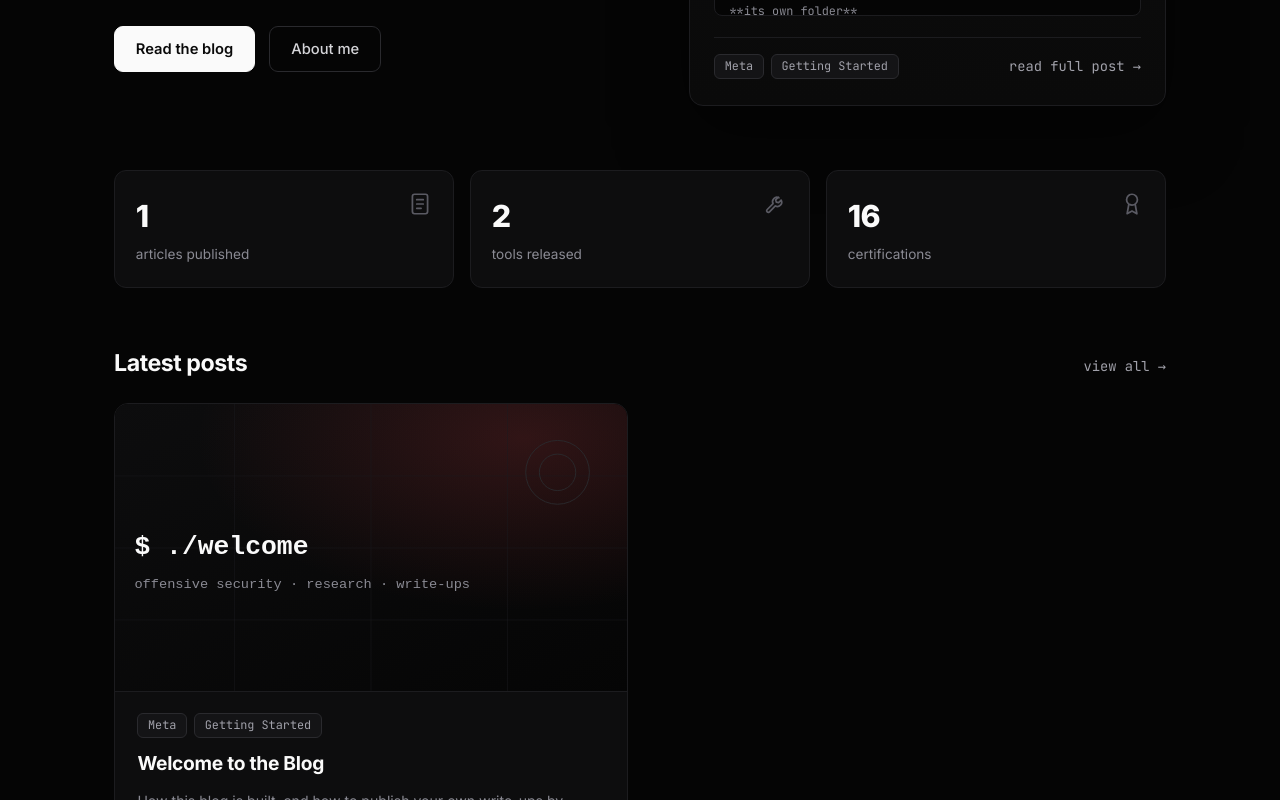
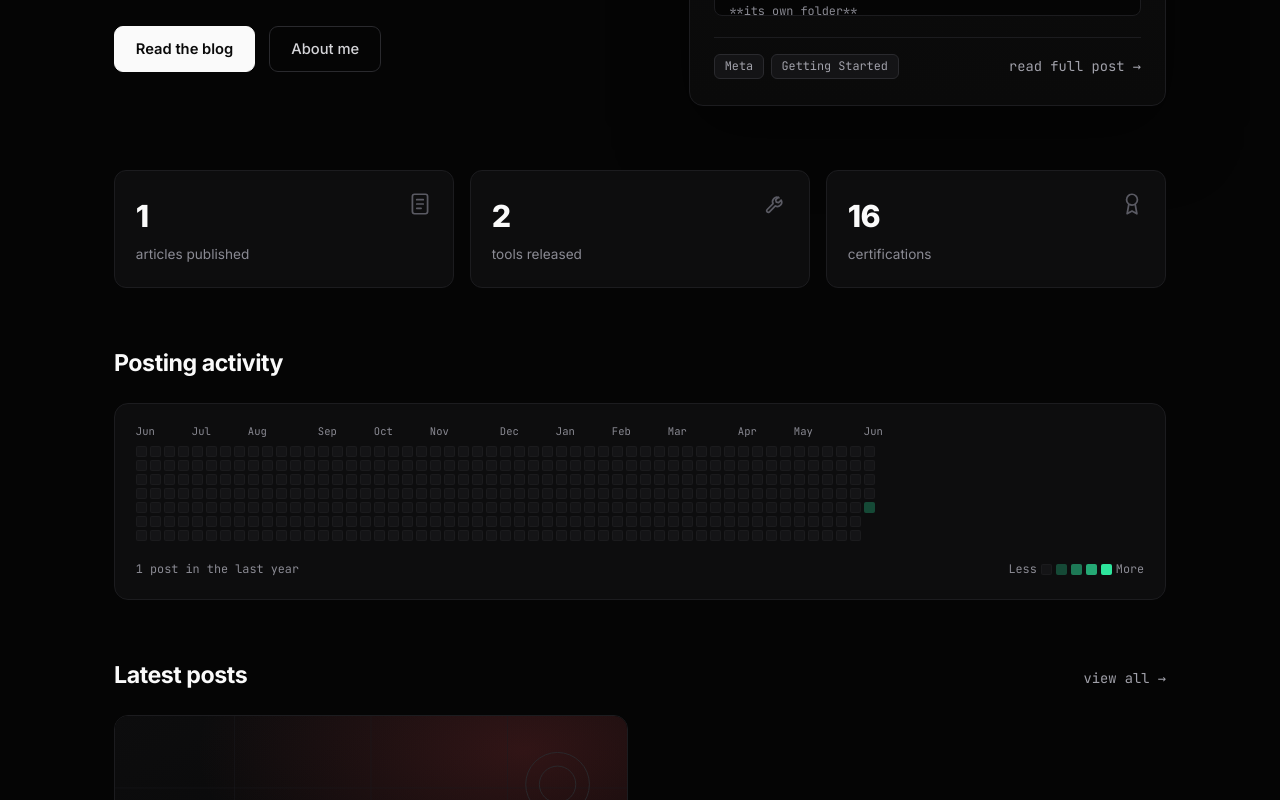
Before and after one commit to ischyr/disruption-blog, a React (Vite) app: page / in a window 1280 px wide. Shown: the part 441-1241 px from the top of the page. Built offline with nearby package versions, Linux system fonts and the light colour scheme.

Commit message:
Added some new features

```diff
--- /dev/null
+++ b/src/components/ContributionHeatmap.jsx
@@ -0,0 +1,110 @@
+import { useMemo } from 'react'
+import { posts } from '../lib/posts'
+
+const MONTHS = ['Jan', 'Feb', 'Mar', 'Apr', 'May', 'Jun', 'Jul', 'Aug', 'Sep', 'Oct', 'Nov', 'Dec']
+const WEEKS = 53
+
+function ymd(d) {
+  const m = String(d.getMonth() + 1).padStart(2, '0')
+  const day = String(d.getDate()).padStart(2, '0')
+  return `${d.getFullYear()}-${m}-${day}`
+}
+
+function level(c) {
+  if (c <= 0) return 0
+  if (c === 1) return 1
+  if (c === 2) return 2
+  if (c === 3) return 3
+  return 4
+}
+
+export default function ContributionHeatmap() {
+  const { weeks, total } = useMemo(() => {
+    const counts = new Map()
+    posts.forEach((p) => {
+      const key = String(p.date).slice(0, 10)
+      counts.set(key, (counts.get(key) || 0) + 1)
+    })
+
+    const today = new Date()
+    today.setHours(0, 0, 0, 0)
+    // span 53 weeks ending this week; the grid starts on a Sunday
+    const totalDays = (WEEKS - 1) * 7 + today.getDay() + 1
+    const cur = new Date(today)
+    cur.setDate(cur.getDate() - (totalDays - 1))
+
+    const days = []
+    let total = 0
+    for (let i = 0; i < totalDays; i++) {
+      const key = ymd(cur)
+      const count = counts.get(key) || 0
+      total += count
+      days.push({ date: new Date(cur), key, count })
+      cur.setDate(cur.getDate() + 1)
+    }
+
+    const weeks = []
+    for (let i = 0; i < days.length; i += 7) weeks.push(days.slice(i, i + 7))
+    return { weeks, total }
+  }, [])
+
+  // a month label above the first week whose first day starts a new month
+  let lastMonth = -1
+  const monthLabels = weeks.map((w) => {
+    const m = w[0].date.getMonth()
+    if (m !== lastMonth) {
+      lastMonth = m
+      return MONTHS[m]
+    }
+    return ''
+  })
+
+  const fmt = (d) => `${MONTHS[d.getMonth()]} ${d.getDate()}, ${d.getFullYear()}`
+
+  return (
+    <div className="heatmap-card">
+      <div className="heatmap-scroll">
+        <div className="heatmap-months">
+          {monthLabels.map((m, i) => (
+            <span key={i} className="heatmap-month">
+              {m}
+            </span>
+          ))}
+        </div>
+        <div className="heatmap-grid">
+          {weeks.map((week, wi) => (
+            <div key={wi} className="heatmap-week">
+              {week.map((day) => (
+                <span
+                  key={day.key}
+                  className="heatmap-cell"
+                  data-level={level(day.count)}
+                  title={`${
+                    day.count === 0
+                      ? 'No posts'
+                      : `${day.count} post${day.count === 1 ? '' : 's'}`
+                  } · ${fmt(day.date)}`}
+                />
+              ))}
+            </div>
+          ))}
+        </div>
+      </div>
+
+      <div className="heatmap-legend">
+        <span>
+          {total} {total === 1 ? 'post' : 'posts'} in the last year
+        </span>
+        <span className="heatmap-scale">
+          Less
+          <span className="heatmap-cell" data-level="0" />
+          <span className="heatmap-cell" data-level="1" />
+          <span className="heatmap-cell" data-level="2" />
+          <span className="heatmap-cell" data-level="3" />
+          <span className="heatmap-cell" data-level="4" />
+          More
+        </span>
+      </div>
+    </div>
+  )
+}
--- a/src/data/videos.js
+++ b/src/data/videos.js
@@ -3,18 +3,13 @@
 // automatically from the ID.
 export const videos = [
   {
-    id: 'aircAruvnKk',
-    title: 'Example — replace with your video',
-    description: 'Swap these entries for your real uploads from the channel.',
+    id: 'kulrRKQ4kcQ',
+    title: 'HackTheBox - Fluffy ( Active Directory )',
+    description: 'Easy Windows machine from Hack The Box: https://www.hackthebox.com/machines/fluffy',
   },
   {
-    id: '8jLOx1hD3_o',
-    title: 'Example — another upload',
-    description: 'Each card links to the video and opens an in-page player.',
-  },
-  {
-    id: 'rfscVS0vtbw',
-    title: 'Example — a third one',
-    description: 'Add as many as you like; newest first looks best.',
+    id: 'aKLV6hLGgD0',
+    title: 'HackTheBox - Sauna ( Active Directory )',
+    description: 'Easy Windows machine from Hack The Box: https://www.hackthebox.com/machines/sauna',
   },
 ]
--- a/src/index.css
+++ b/src/index.css
@@ -1558,6 +1558,84 @@ a {
   border-color: #3a3a40;
 }
 
+/* ── Contribution heatmap ─────────────────────────────────────────── */
+.activity {
+  margin-bottom: 3.5rem;
+}
+
+.heatmap-card {
+  background: var(--panel);
+  border: 1px solid var(--border);
+  border-radius: 14px;
+  padding: 1.2rem 1.3rem;
+}
+
+.heatmap-scroll {
+  overflow-x: auto;
+  padding-bottom: 0.3rem;
+}
+
+.heatmap-months {
+  display: flex;
+  gap: 3px;
+  margin-bottom: 5px;
+}
+
+.heatmap-month {
+  flex: 0 0 11px;
+  width: 11px;
+  font-family: var(--font-mono);
+  font-size: 0.66rem;
+  color: var(--muted);
+  white-space: nowrap;
+  overflow: visible;
+}
+
+.heatmap-grid {
+  display: flex;
+  gap: 3px;
+  width: max-content;
+}
+
+.heatmap-week {
+  display: flex;
+  flex-direction: column;
+  gap: 3px;
+}
+
+.heatmap-cell {
+  flex: 0 0 11px;
+  width: 11px;
+  height: 11px;
+  border-radius: 2px;
+  background: var(--panel-2);
+  border: 1px solid rgba(255, 255, 255, 0.03);
+  display: inline-block;
+}
+
+.heatmap-cell[data-level='1'] { background: rgba(46, 229, 157, 0.28); border-color: transparent; }
+.heatmap-cell[data-level='2'] { background: rgba(46, 229, 157, 0.5); border-color: transparent; }
+.heatmap-cell[data-level='3'] { background: rgba(46, 229, 157, 0.72); border-color: transparent; }
+.heatmap-cell[data-level='4'] { background: #2ee59d; border-color: transparent; }
+
+.heatmap-legend {
+  display: flex;
+  justify-content: space-between;
+  align-items: center;
+  gap: 1rem;
+  flex-wrap: wrap;
+  margin-top: 0.9rem;
+  font-family: var(--font-mono);
+  font-size: 0.74rem;
+  color: var(--muted);
+}
+
+.heatmap-scale {
+  display: inline-flex;
+  align-items: center;
+  gap: 4px;
+}
+
 /* ── Quiz ─────────────────────────────────────────────────────────── */
 .quiz-meta {
   display: flex;
--- a/src/pages/Home.jsx
+++ b/src/pages/Home.jsx
@@ -6,6 +6,7 @@ import { certs } from '../data/certs'
 import PostCard from '../components/PostCard'
 import StatIcon from '../components/StatIcon'
 import TerminalDots from '../components/TerminalDots'
+import ContributionHeatmap from '../components/ContributionHeatmap'
 
 export default function Home() {
   const featured = posts[0]
@@ -89,6 +90,13 @@ export default function Home() {
         </Link>
       </section>
 
+      <section className="activity">
+        <div className="section-header">
+          <h2>Posting activity</h2>
+        </div>
+        <ContributionHeatmap />
+      </section>
+
       <section className="latest">
         <div className="section-header">
           <h2>Latest posts</h2>
```
